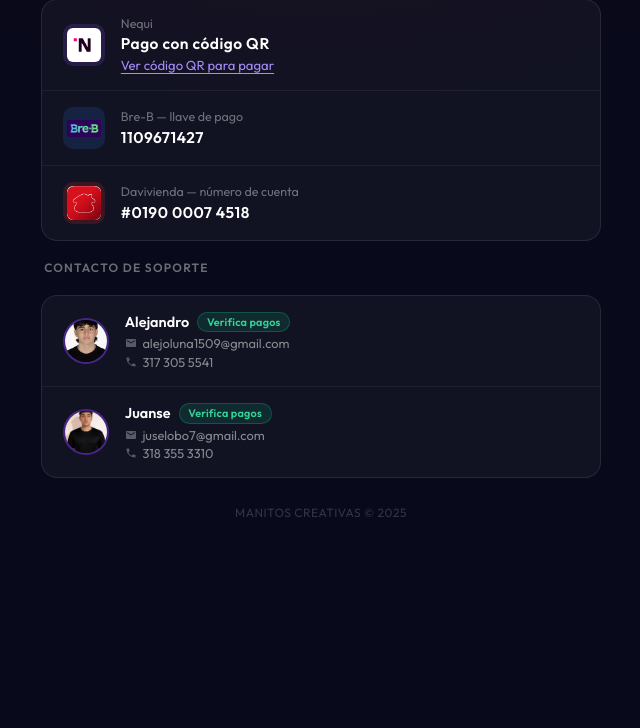
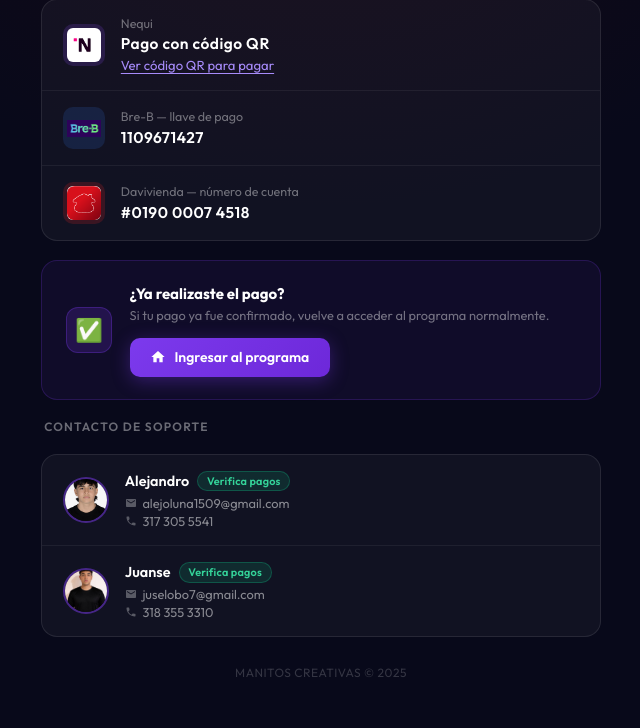
Before and after one commit to Al3jandro13/manitos-creativas, a Django app: page /servicio-suspendido/ in a window 1280 px wide. Shown: the part 453-1181 px from the top of the page, without its empty margins (319-959 px from the left). Before the commit the page ends 970 px from the top, so only its background shows below. Run offline with Django 4.2, Linux system fonts and the light colour scheme.

Commit message:
feat: agrega apartado 'ya pague' con boton de acceso en pagina de bloqueo
Co-Authored-By: Claude Sonnet 4.6 <noreply@anthropic.com>

```diff
--- a/templates/admin_panel/blocked.html
+++ b/templates/admin_panel/blocked.html
@@ -263,6 +263,68 @@ h1 {
   margin: 0 auto;
 }
 
+/* ── YA PAGUÉ ── */
+.paid-card {
+  background: rgba(124,58,237,.07);
+  border: 1px solid rgba(124,58,237,.22);
+  border-radius: 16px;
+  padding: 1.4rem 1.5rem;
+  display: flex;
+  align-items: center;
+  gap: 1.1rem;
+}
+
+.paid-icon {
+  width: 46px;
+  height: 46px;
+  border-radius: 12px;
+  background: rgba(124,58,237,.18);
+  border: 1px solid rgba(124,58,237,.3);
+  display: flex;
+  align-items: center;
+  justify-content: center;
+  font-size: 1.4rem;
+  flex-shrink: 0;
+}
+
+.paid-text { flex: 1; }
+
+.paid-title {
+  font-size: .94rem;
+  font-weight: 700;
+  color: #fff;
+  margin-bottom: .2rem;
+}
+
+.paid-sub {
+  font-size: .8rem;
+  color: rgba(255,255,255,.42);
+  line-height: 1.45;
+}
+
+.paid-btn {
+  display: inline-flex;
+  align-items: center;
+  gap: .5rem;
+  margin-top: .85rem;
+  padding: .65rem 1.3rem;
+  background: linear-gradient(135deg, #7c3aed, #6d28d9);
+  border: none;
+  border-radius: 10px;
+  color: #fff;
+  font-family: 'Outfit', sans-serif;
+  font-size: .875rem;
+  font-weight: 600;
+  cursor: pointer;
+  text-decoration: none;
+  transition: opacity .2s, transform .15s;
+  box-shadow: 0 4px 18px rgba(124,58,237,.35);
+}
+
+.paid-btn:hover { opacity: .88; transform: translateY(-1px); }
+
+.paid-btn svg { width: 16px; height: 16px; fill: #fff; }
+
 /* ── SOPORTE ── */
 .support-card {
   background: rgba(255,255,255,.04);
@@ -403,6 +465,19 @@ h1 {
     </div>
   </div>
 
+  <!-- Ya pagué -->
+  <div class="paid-card">
+    <div class="paid-icon">✅</div>
+    <div class="paid-text">
+      <div class="paid-title">¿Ya realizaste el pago?</div>
+      <div class="paid-sub">Si tu pago ya fue confirmado, vuelve a acceder al programa normalmente.</div>
+      <a href="/" class="paid-btn">
+        <svg viewBox="0 0 24 24"><path d="M10 20v-6h4v6h5v-8h3L12 3 2 12h3v8z"/></svg>
+        Ingresar al programa
+      </a>
+    </div>
+  </div>
+
   <!-- Soporte -->
   <div class="section-title">Contacto de soporte</div>
 
```
